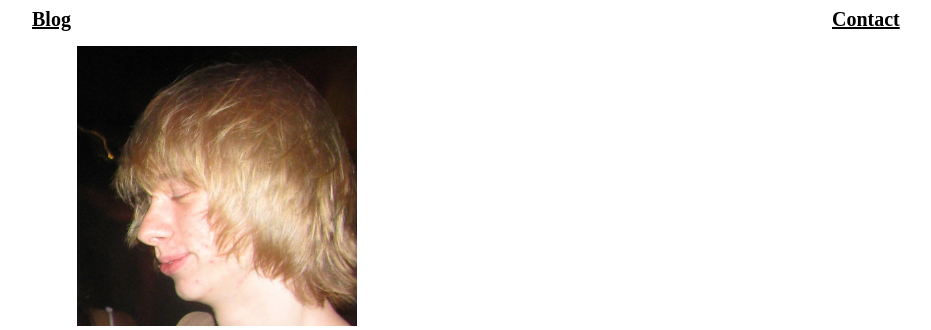
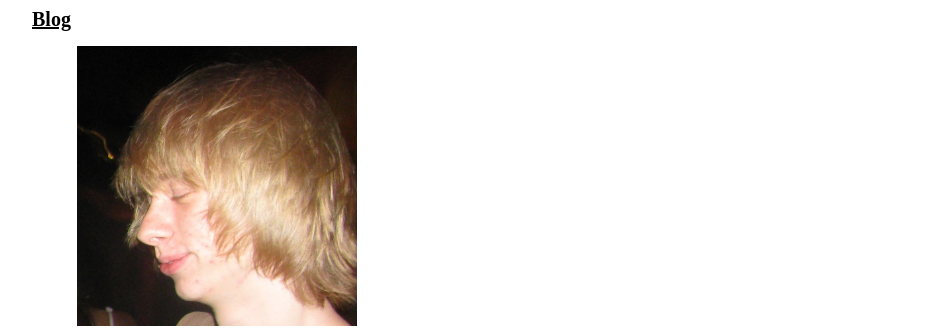
Before and after one commit to Atlantic777/blog, a Django app: template home/templates/home.html in a window 1280 px wide. Shown: the top 330 px of the page, without its empty margins (143-1074 px from the left). Run offline with Django 3.2, Linux system fonts and the light colour scheme; the template is opened without the code that fills it, so the values that code supplies are empty; parts of the project's set-up code (start-up, migrations or seed data) failed here and were passed over.

Commit message:
Fixed single post template and menubar

```diff
--- a/templates/menubar.html
+++ b/templates/menubar.html
@@ -1,7 +1,3 @@
 <div class="grid_10 alpha">
 	<a href="/blog/">Blog</a>
 </div>
-
-<div class="grid_2 omega">
-<a href="/contact/">Contact</a>
-</div>
```
Also changed, not shown: stories/templates/blog_single_post.html (+15 -3 lines).
